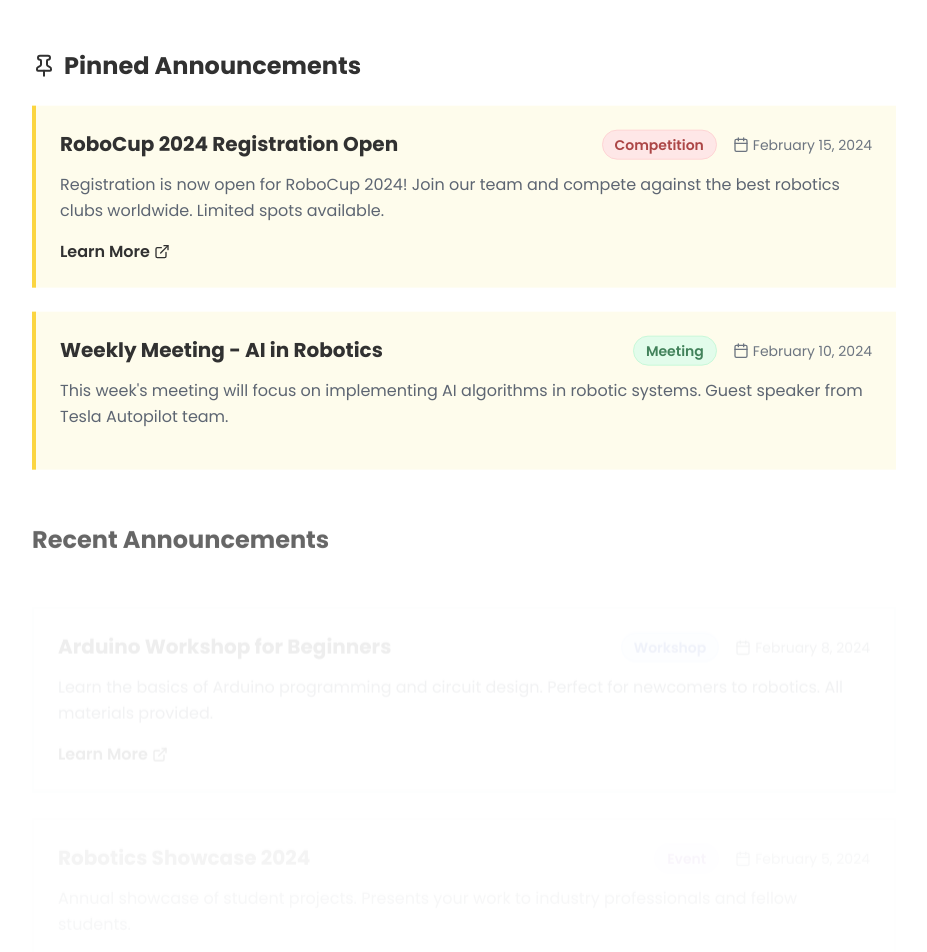
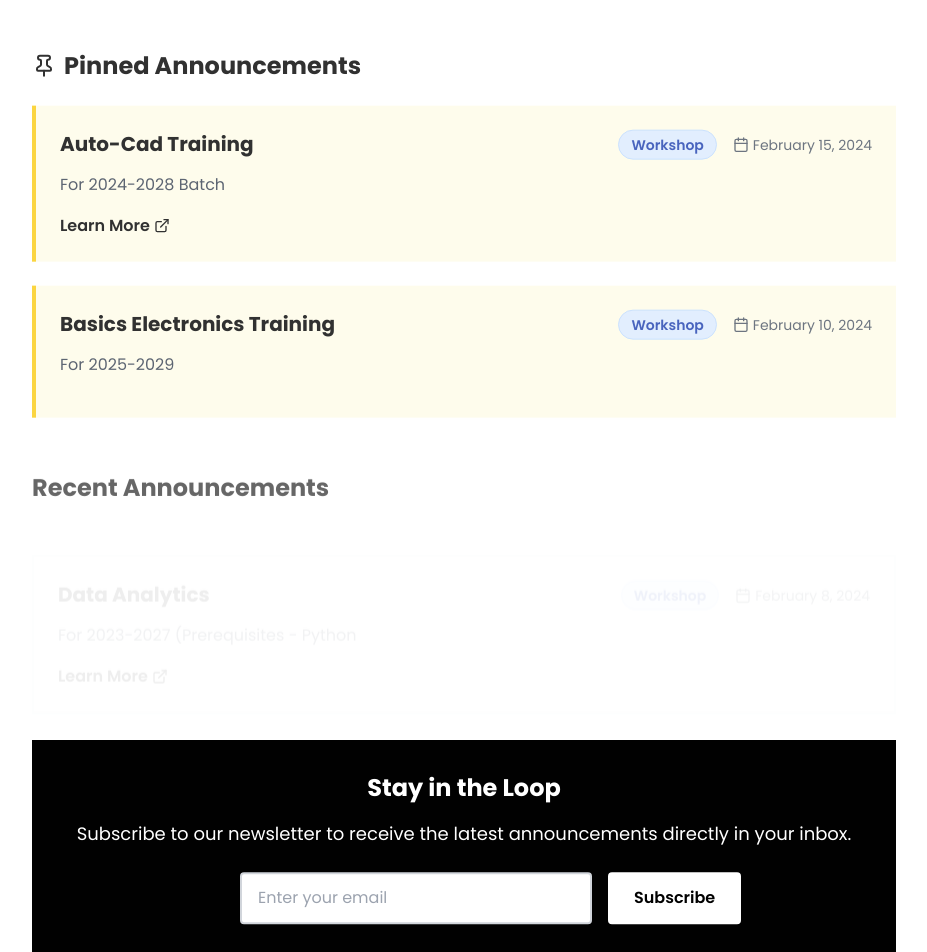
Before and after one commit to Yash7256/Robotics-Society, a React (Vite) app: page /announcements in a window 1280 px wide. Shown: the part 240-1192 px from the top of the page, without its empty margins (176-1103 px from the left). Built offline with nearby package versions, Linux system fonts and the light colour scheme.

Commit message:
Added Announcements

```diff
--- a/src/pages/Announcements.tsx
+++ b/src/pages/Announcements.tsx
@@ -16,71 +16,31 @@ const Announcements: React.FC = () => {
   const announcements: Announcement[] = [
     {
       id: 1,
-      title: 'RoboCup 2024 Registration Open',
+      title: 'Auto-Cad Training ',
       date: '2024-02-15',
-      description: 'Registration is now open for RoboCup 2024! Join our team and compete against the best robotics clubs worldwide. Limited spots available.',
+      description: 'For 2024-2028 Batch',
       link: '#',
       pinned: true,
-      category: 'Competition'
+      category: 'Workshop'
     },
     {
       id: 2,
-      title: 'Weekly Meeting - AI in Robotics',
+      title: 'Basics Electronics Training',
       date: '2024-02-10',
-      description: 'This week\'s meeting will focus on implementing AI algorithms in robotic systems. Guest speaker from Tesla Autopilot team.',
+      description: 'For 2025-2029',
       pinned: true,
-      category: 'Meeting'
+      category: 'Workshop'
     },
     {
       id: 3,
-      title: 'Arduino Workshop for Beginners',
+      title: 'Data Analytics',
       date: '2024-02-08',
-      description: 'Learn the basics of Arduino programming and circuit design. Perfect for newcomers to robotics. All materials provided.',
+      description: 'For 2023-2027 (Prerequisites - Python',
       link: '#',
       pinned: false,
       category: 'Workshop'
-    },
-    {
-      id: 4,
-      title: 'Robotics Showcase 2024',
-      date: '2024-02-05',
-      description: 'Annual showcase of student projects. Presents your work to industry professionals and fellow students.',
-      pinned: false,
-      category: 'Event'
-    },
-    {
-      id: 5,
-      title: 'New Lab Equipment Arrival',
-      date: '2024-02-01',
-      description: 'We\'ve received new 3D printers, servo motors, and microcontrollers. Check the equipment checkout system for availability.',
-      pinned: false,
-      category: 'General'
-    },
-    {
-      id: 6,
-      title: 'FIRST Robotics Competition Team Formation',
-      date: '2024-01-28',
-      description: 'Looking for dedicated members to join our FRC team. Experience with CAD, programming, or mechanical design preferred.',
-      link: '#',
-      pinned: false,
-      category: 'Competition'
-    },
-    {
-      id: 7,
-      title: 'Soldering Safety Workshop',
-      date: '2024-01-25',
-      description: 'Mandatory safety workshop for all members using soldering equipment. Learn proper techniques and safety protocols.',
-      pinned: false,
-      category: 'Workshop'
-    },
-    {
-      id: 8,
-      title: 'Guest Lecture: Industry Robotics Trends',
-      date: '2024-01-20',
-      description: 'Industry professional will discuss current trends in robotics automation and career opportunities.',
-      pinned: false,
-      category: 'Event'
     }
+
   ];
 
   const getCategoryColor = (category: string) => {
```
